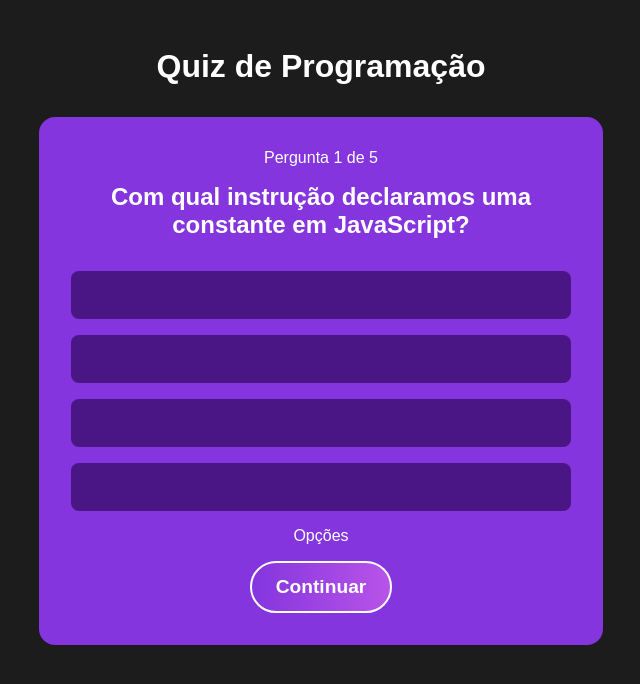
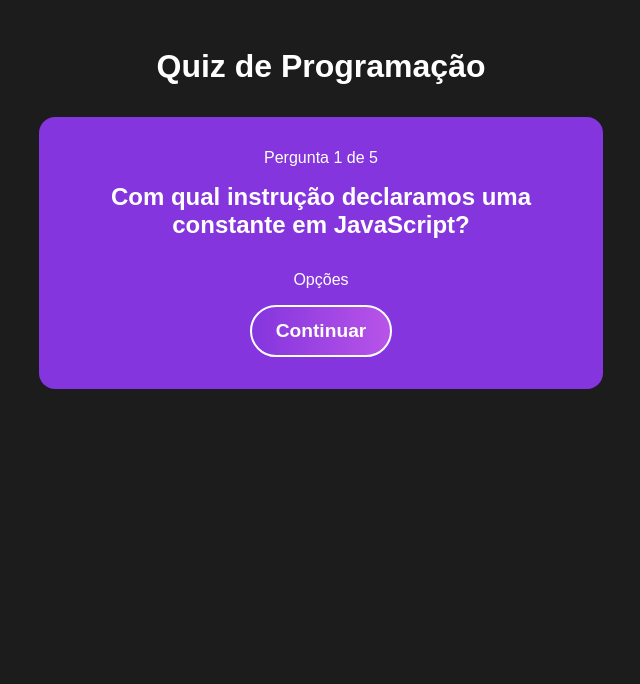
Before and after one commit to MarcosAdaSilva/Quiz-com-React.js, a React app in the folder Quiz/: page / in a window 1280 px wide. Both pictures are taken after a click on the button "Iniciar". Shown: the top 684 px of the page, without its empty margins (319-959 px from the left). Built offline with nearby package versions, Linux system fonts and the light colour scheme; the HTML template or start-up script is replaced by a standard one.

Commit message:
Trabalhando

```diff
--- a/Quiz/src/components/Question.jsx
+++ b/Quiz/src/components/Question.jsx
@@ -16,14 +16,11 @@ const Question = () => {
       </p>
       <h2>{currentQuestion.question}</h2>
       <div id="options-container">
-        {currentQuestion.options.map((option) => (
-          <Option option={option} key={option} />
-        ))}
         <p>Opções</p>
-        <button onClick={() => dispatch({ type: "CHANGE_QUESTION" })}>
-          Continuar
-        </button>
       </div>
+      <button onClick={() => dispatch({ type: "CHANGE_QUESTION" })}>
+        Continuar
+      </button>
     </div>
   );
 };
```
